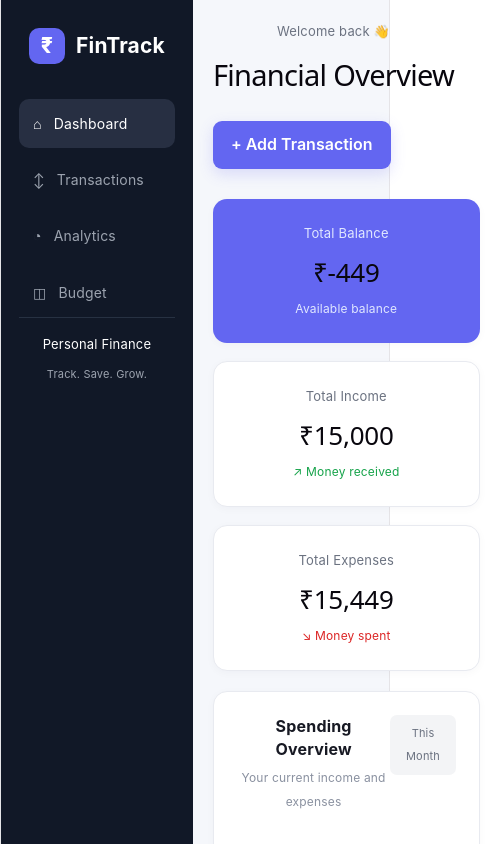
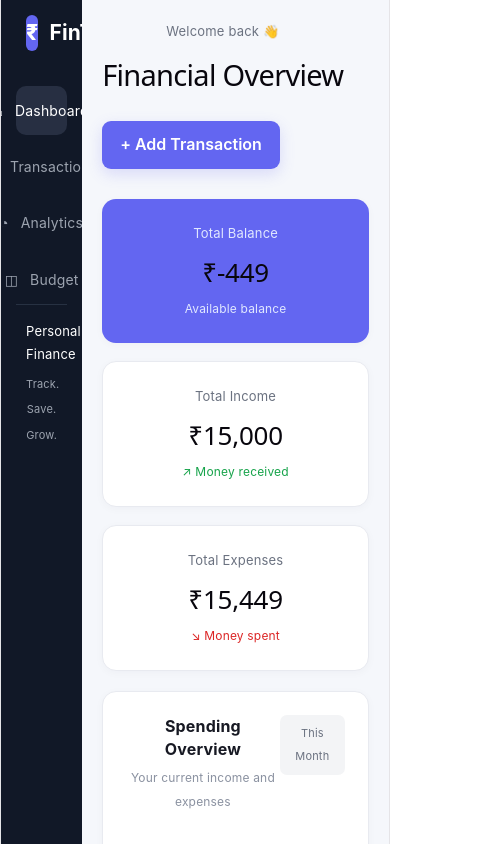
Before and after one commit to aaryakolwalkar/community-women-safety-platform, a React (Vite) app: page / in a window 390 px wide. Shown: the top 844 px of the page, 500 px wide, since content can reach past the window. Built offline with nearby package versions, Linux system fonts and the light colour scheme.

Commit message:
Improve mobile responsiveness

```diff
--- a/src/App.css
+++ b/src/App.css
@@ -570,5 +570,47 @@ h1 {
       width: 100%;
       padding: 20px 15px;
     }
+    @media (max-width: 768px) {
+      body {
+        overflow-x: hidden;
+      }
+
+      .app-container {
+        width: 100%;
+        max-width: 100%;
+        overflow-x: hidden;
+      }
+
+      .sidebar {
+        width: 100%;
+        max-width: 100%;
+        box-sizing: border-box;
+        padding: 15px;
+        overflow: hidden;
+      }
+
+      .sidebar-nav {
+        width: 100%;
+        display: flex;
+        flex-wrap: wrap;
+        gap: 6px;
+        overflow: hidden;
+      }
+
+      .nav-item {
+        flex: 1 1 auto;
+        min-width: 0;
+        white-space: nowrap;
+        justify-content: center;
+      }
+
+      .main-content {
+        width: 100%;
+        max-width: 100%;
+        box-sizing: border-box;
+        overflow-x: hidden;
+        padding: 20px 15px;
+      }
+    }
   }
 }
```
